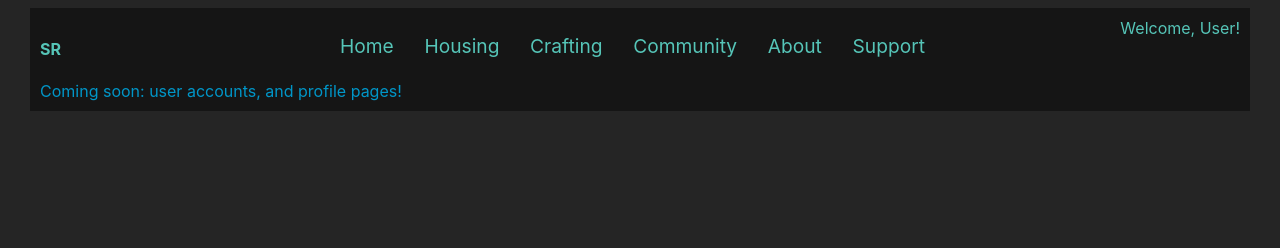
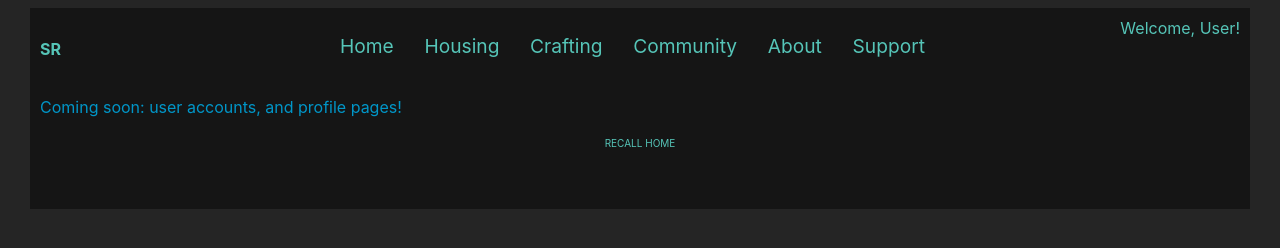
Before and after one commit to stratigos/stormsreach, a React app: page /profile in a window 1280 px wide. Built offline with nearby package versions, Linux system fonts and the light colour scheme.

Commit message:
Create Component for linking back to homepage.

```diff
--- /dev/null
+++ b/app/assets/stylesheets/components.scss
@@ -0,0 +1,14 @@
+/**
+ * Homepage link.
+ */
+
+.homepage-link-container {
+  margin: 20px 10px 50px 10px;
+  display: flex;
+  justify-content: center;
+}
+
+.homepage-link {
+  font-size: 10px;
+  text-transform: uppercase;
+}
--- a/app/assets/stylesheets/index.scss
+++ b/app/assets/stylesheets/index.scss
@@ -66,6 +66,7 @@ a:visited {
  * Imports.
  */
 
+@import 'components';
 @import 'header';
 @import 'homepage';
 @import 'donation';
--- /dev/null
+++ b/app/components/HomepageLink.js
@@ -0,0 +1,17 @@
+import React from 'react';
+import { Link } from 'react-router-dom';
+
+/**
+ * SFC to display a link to the homepage, centered in the middle of the screen.
+ */
+const HomepageLink = () => {
+  return (
+    <div className='homepage-link-container'>
+      <Link className='homepage-link' to='/'>
+        Recall Home
+      </Link>
+    </div>
+  );
+}
+
+export default HomepageLink;
--- a/app/containers/UserProfile.js
+++ b/app/containers/UserProfile.js
@@ -1,4 +1,5 @@
 import React from 'react';
+import HomepageLink from '../components/HomepageLink';
 
 /**
  * Higher Order Container Component for the "User Profile" page.
@@ -8,9 +9,13 @@ export class UserProfile extends React.Component {
 
   render() {
     return(
-      <div>
-        Coming soon: user accounts, and profile pages!
+      <div className='user-profile-container'>
+        <p>
+          Coming soon: user accounts, and profile pages!
+        </p>
+        <HomepageLink />
       </div>
+
     );
   }
 
```
